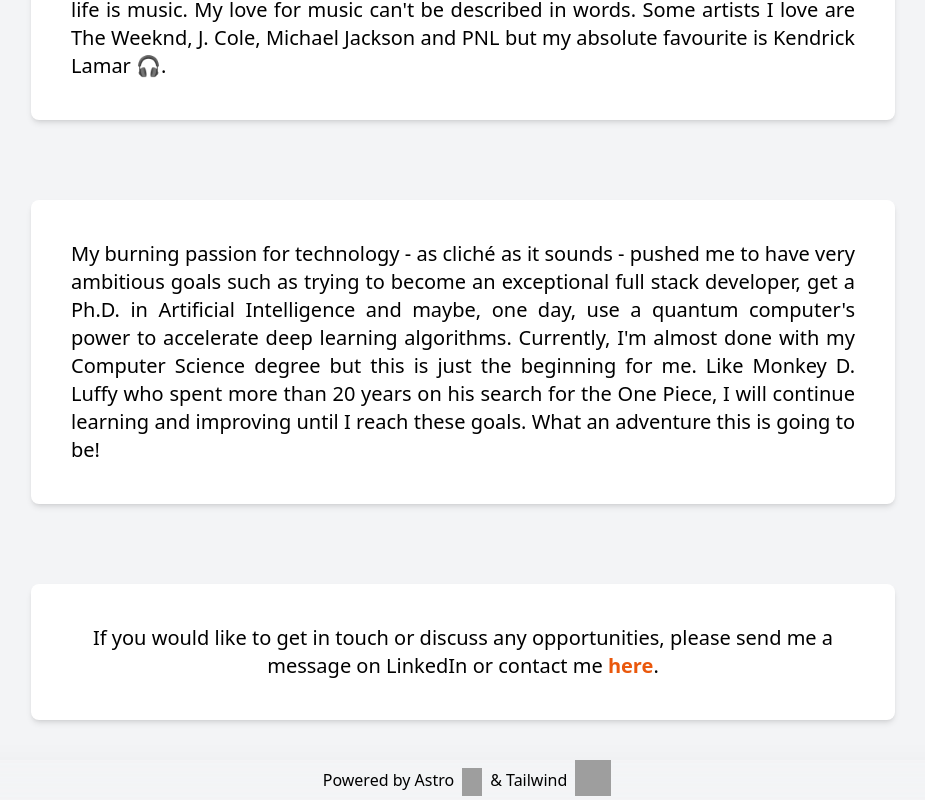
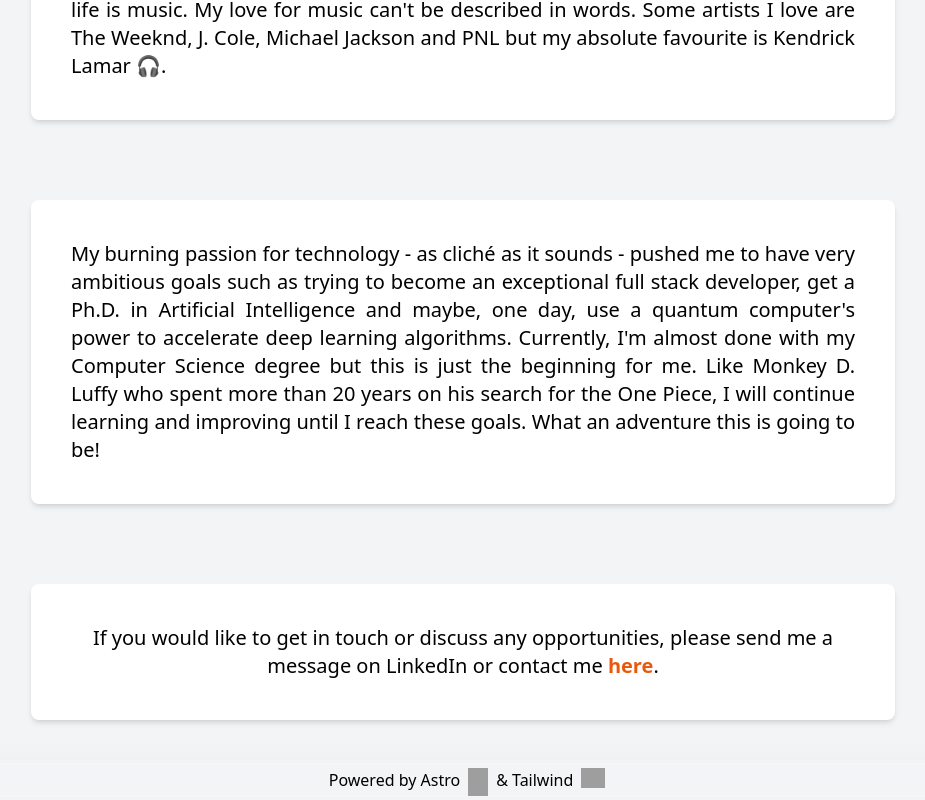
Before and after one commit to Ronakage/personal-website, an Astro site: page / in a window 1280 px wide. Shown: the part 4224-5024 px from the top of the page, without its empty margins (177-1102 px from the left). Built offline with nearby package versions, Linux system fonts and the light colour scheme; Astro itself is replaced by a stand-in of ours; grey boxes are pictures that could not be loaded.

Commit message:
Update Footer.astro

```diff
--- a/src/components/Footer.astro
+++ b/src/components/Footer.astro
@@ -1,6 +1,6 @@
-<footer class="flex backdrop-blur-xl bg-transparent shadow-2xl align-middle justify-center">
+<footer class="flex backdrop-blur-xl bg-transparent shadow-2xl justify-center">
     <div class="p-2 inline">Powered by Astro</div>
     <img src="https://seeklogo.com/images/A/astro-icon-logo-44253BACEE-seeklogo.com.png" alt="" class="h-7 w-5 mt-2">
     <div class="p-2 inline"> & Tailwind </div>
-    <img src="https://upload.wikimedia.org/wikipedia/commons/thumb/d/d5/Tailwind_CSS_Logo.svg/2048px-Tailwind_CSS_Logo.svg.png" alt="" class="h-9 w-9">
+    <img src="https://upload.wikimedia.org/wikipedia/commons/thumb/d/d5/Tailwind_CSS_Logo.svg/2048px-Tailwind_CSS_Logo.svg.png" alt="" class="mt-2 h-5 w-6">
 </footer>
```
